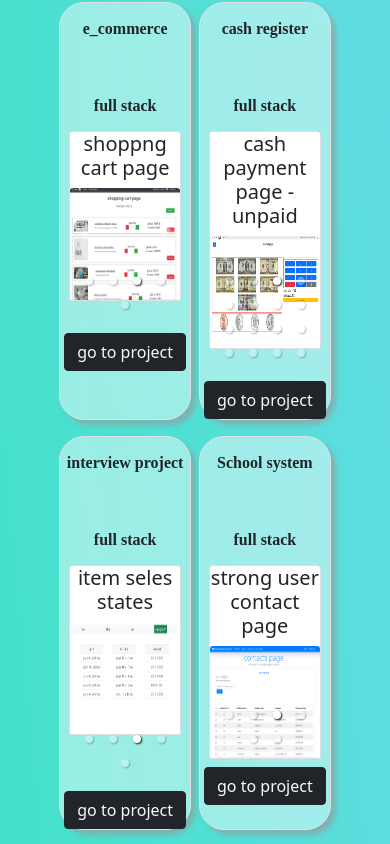
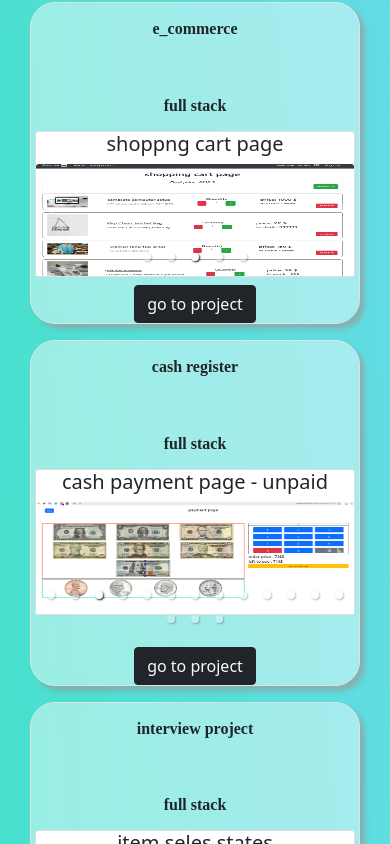
Before and after one commit to elaad24/portfolio, a React (Create React App) app: page / in a window 390 px wide. Shown: the part 1880-2724 px from the top of the page. Built offline with nearby package versions, Linux system fonts and the light colour scheme; a web font is replaced by a local one.

Commit message:
changed the compatibilty for phones and made carousel pic full size

```diff
--- a/src/App.css
+++ b/src/App.css
@@ -314,7 +314,8 @@
 }
 
 .max-imag-carousel {
-  max-width: min-content;
+  width: 100%;
+  /*  max-width: max-content; */
   height: 15rem;
 }
 
@@ -334,7 +335,7 @@
 }
 
 .innerCarousel {
-  width: fit-content;
+  width: 100%;
 }
 .carousel-size {
   width: 350px;
@@ -422,7 +423,7 @@
   }
 
   .carousel-size {
-    width: 12.5rem;
+    width: 19rem;
   }
   .mini-mini-title,
   .dark-mini-mini-title {
@@ -434,8 +435,9 @@
     height: 11rem;
   }
   .modalImage {
-    max-width: 58vw;
-    max-height: 80vh;
+    width: max-content;
+    /*  max-width: 58vw;
+    max-height: 80vh; */
   }
 }
 
@@ -513,7 +515,7 @@
     display: none;
   }
   .carousel-size {
-    width: 7rem;
+    width: 20rem;
   }
   .mini-mini-title,
   .dark-mini-mini-title {
@@ -531,7 +533,7 @@
 
 @media screen and (max-width: 320px) {
   .carousel-size {
-    width: 11rem;
+    width: 17rem;
   }
   .mini-mini-title,
   .dark-mini-mini-title {
@@ -544,6 +546,6 @@
   }
 
   .Gap {
-    gap: 1em;
+    gap: 1.5em;
   }
 }
--- a/src/components/ProjectCard.jsx
+++ b/src/components/ProjectCard.jsx
@@ -79,10 +79,10 @@ const ProjectCard = ({ item }) => {
           showStatus={false}
         >
           {item.images.map((imge) => (
-            <div className="card  d-flex text-center justify-content-center innerCarousel">
+            <div className="card  d-flex text-center  innerCarousel ">
               <h5 className="card-title">{imge.title}</h5>
               <img
-                className="card-img-top max-imag-carousel"
+                className="card-img-top max-imag-carousel "
                 src={imge.image}
               />
             </div>
```
